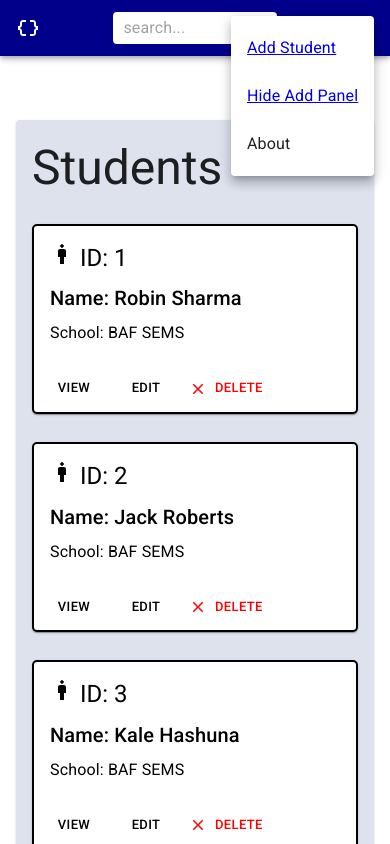
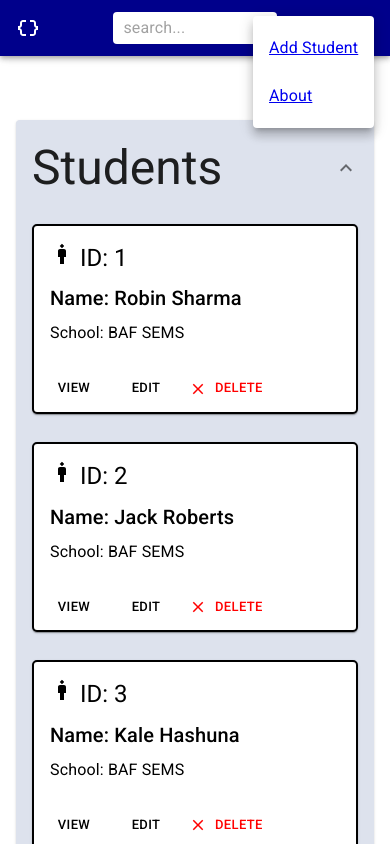
Before and after one commit to iftekharx/sms_material_react, a React (Create React App) app: page / in a window 390 px wide. Both pictures are taken after a click on the element 362 px from the left and 28 px from the top of the page. Shown: the top 844 px of the page. Built offline with nearby package versions, Linux system fonts and the light colour scheme.

Commit message:
fixed mobile menu issue

```diff
--- a/src/components/Main.jsx
+++ b/src/components/Main.jsx
@@ -269,9 +269,7 @@ export const Main = () => {
               <MenuItem>Add Student</MenuItem>
             </Link>
 
-            <Link to="/">
-              <MenuItem>Hide Add Panel</MenuItem>
-            </Link>
+            <Link to="/about">
               <MenuItem
                 onClick={() => {
                   setOpenAbout(true)
@@ -279,6 +277,7 @@ export const Main = () => {
               >
                 About
               </MenuItem>
+            </Link>
           </Menu>
         </AppBar>
         <Routes>
```
Lines whose indentation alone changed are shown as unchanged.
